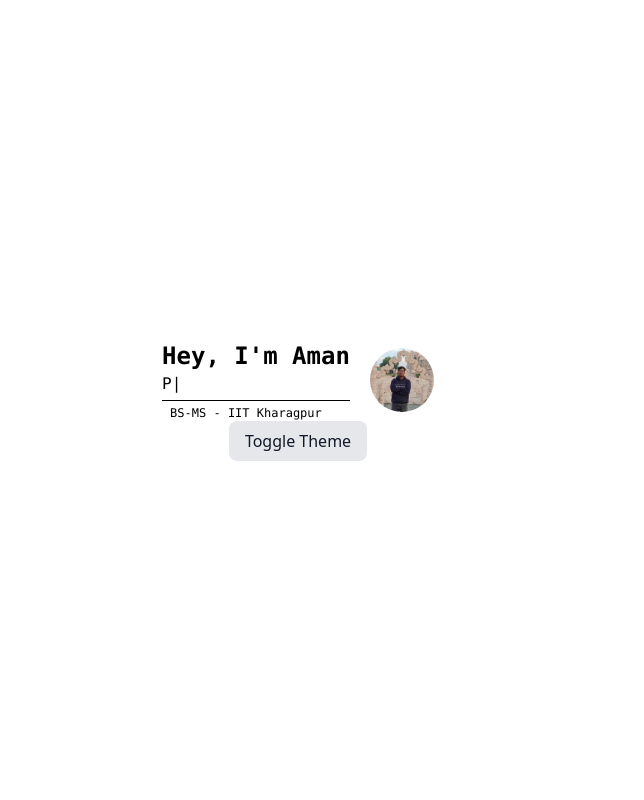
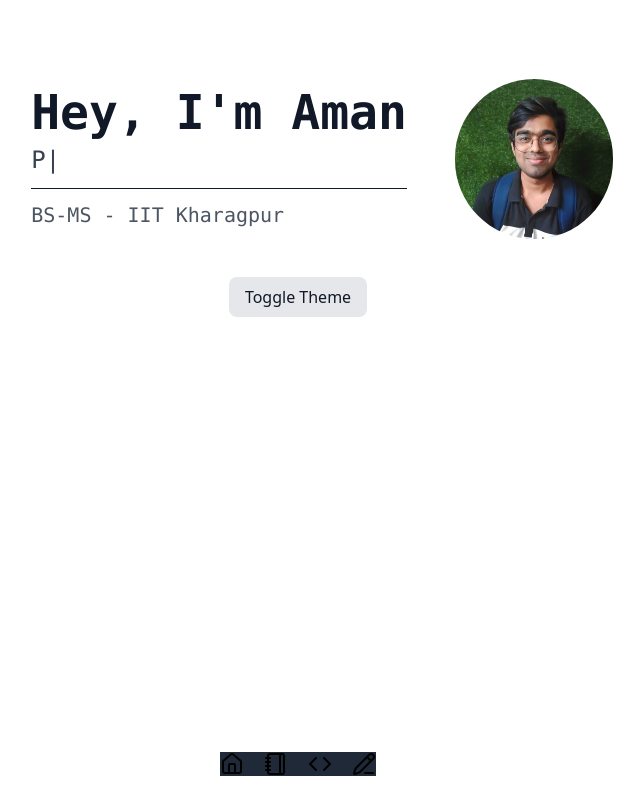
Before and after one commit to amaannn08/Aman-Gupta, a React (Vite) app: page / in a window 1280 px wide. Shown: the whole page, without its empty margins (342-986 px from the left). Built offline with nearby package versions, Linux system fonts and the light colour scheme.

Commit message:
Added the toggle bar

```diff
--- a/src/App.jsx
+++ b/src/App.jsx
@@ -1,6 +1,6 @@
 import React, { useState, useEffect } from "react";
 import Header from "./Components/Header";
-
+import Toggle from "./Components/Toggle";
 const App = () => {
   const [darkMode, setDarkMode] = useState(
     localStorage.getItem("theme") === "dark"
@@ -17,13 +17,16 @@ const App = () => {
   }, [darkMode]);
 
   return (
-    <div className="min-h-screen flex flex-col items-center justify-center bg-white text-black dark:bg-gray-900 dark:text-white transition-all duration-300">
+    <div className="min-h-screen flex flex-col items-center bg-white text-black dark:bg-gray-900 dark:text-white transition-all duration-300">
       <Header></Header>
       <button
         onClick={() => setDarkMode(!darkMode)}
         className="px-4 py-2 rounded-lg bg-gray-200 dark:bg-gray-700 text-gray-900 dark:text-gray-100">
         Toggle Theme
       </button>
+      <div className=" fixed bottom-6">
+        <Toggle></Toggle>
+      </div>
     </div>
   );
 };
--- a/src/Components/Header.jsx
+++ b/src/Components/Header.jsx
@@ -2,27 +2,32 @@ import React from 'react'
 import { ReactTyped } from "react-typed";
 const Header = () => {
   return (
-    <div className='flex items-center gap-5'>
-        <div className='flex flex-col'>
-            <h1 className='font-mono text-2xl font-bold'>Hey, I'm Aman</h1>
+    <div className='mt-10 flex items-center '>
+        <div className="flex flex-col items-start px-4 py-6 md:px-12 md:py-12">
+          <h1 className="font-mono text-3xl sm:text-4xl md:text-5xl font-bold text-gray-900 dark:text-white">
+            Hey, I'm Aman
+          </h1>
+
             <ReactTyped
-              className='font-mono text'
+              className="font-mono text-lg sm:text-xl md:text-2xl text-gray-700 dark:text-gray-300 mt-2"
               strings={[
                 "Software Engineer",
                 "CP Enthusiast",
                 "Problem Solver",
-                "Full Stack",
+                "Full Stack Dev",
               ]}
               typeSpeed={60}
               backSpeed={40}
               loop
-              >
-            </ReactTyped>
-            <hr className=' border-t border-black dark:border-white mt-1 mb-1'/>
-        <h1 className='font-mono text-xs mx-2'>BS-MS - IIT Kharagpur</h1>
+            />
+            <hr className="border-t border-gray-900 dark:border-white mt-3 mb-3 w-full md:w-full" />
+            <h1 className="font-mono text-xs sm:text-sm md:text-xl text-gray-600 dark:text-gray-300 mx-0" >
+              BS-MS - IIT Kharagpur
+            </h1>
         </div>
+
         <div>
-            <img src="./images/aman.jpeg" className='h-16 rounded-full ' alt="" />
+            <img src="./images/aman.jpeg" className='h-24 p md:h-40 rounded-full ' alt="" />
         </div>
     </div>
   )
--- /dev/null
+++ b/src/Components/Toggle.jsx
@@ -0,0 +1,18 @@
+import React from 'react'
+
+const Toggle = () => {
+  return (
+    <div className='flex flex-row items-center justify-center bg-gray-800 gap-5'>
+        <svg xmlns="http://www.w3.org/2000/svg" width="24" height="24" viewBox="0 0 24 24" fill="none" stroke="currentColor" stroke-width="2" stroke-linecap="round" stroke-linejoin="round" class="lucide lucide-house-icon lucide-house"><path d="M15 21v-8a1 1 0 0 0-1-1h-4a1 1 0 0 0-1 1v8"/><path d="M3 10a2 2 0 0 1 .709-1.528l7-6a2 2 0 0 1 2.582 0l7 6A2 2 0 0 1 21 10v9a2 2 0 0 1-2 2H5a2 2 0 0 1-2-2z"/></svg>
+
+        <svg xmlns="http://www.w3.org/2000/svg" width="24" height="24" viewBox="0 0 24 24" fill="none" stroke="currentColor" stroke-width="2" stroke-linecap="round" stroke-linejoin="round" class="lucide lucide-notebook-icon lucide-notebook"><path d="M2 6h4"/><path d="M2 10h4"/><path d="M2 14h4"/><path d="M2 18h4"/><rect width="16" height="20" x="4" y="2" rx="2"/><path d="M16 2v20"/></svg>
+
+        <svg xmlns="http://www.w3.org/2000/svg" width="24" height="24" viewBox="0 0 24 24" fill="none" stroke="currentColor" stroke-width="2" stroke-linecap="round" stroke-linejoin="round" class="lucide lucide-code-icon lucide-code"><path d="m16 18 6-6-6-6"/><path d="m8 6-6 6 6 6"/></svg>
+
+        <svg xmlns="http://www.w3.org/2000/svg" width="24" height="24" viewBox="0 0 24 24" fill="none" stroke="currentColor" stroke-width="2" stroke-linecap="round" stroke-linejoin="round" class="lucide lucide-pencil-line-icon lucide-pencil-line"><path d="M13 21h8"/><path d="m15 5 4 4"/><path d="M21.174 6.812a1 1 0 0 0-3.986-3.987L3.842 16.174a2 2 0 0 0-.5.83l-1.321 4.352a.5.5 0 0 0 .623.622l4.353-1.32a2 2 0 0 0 .83-.497z"/></svg>
+
+    </div>
+  )
+}
+
+export default Toggle
```
Also changed, not shown: images/aman.jpeg.
